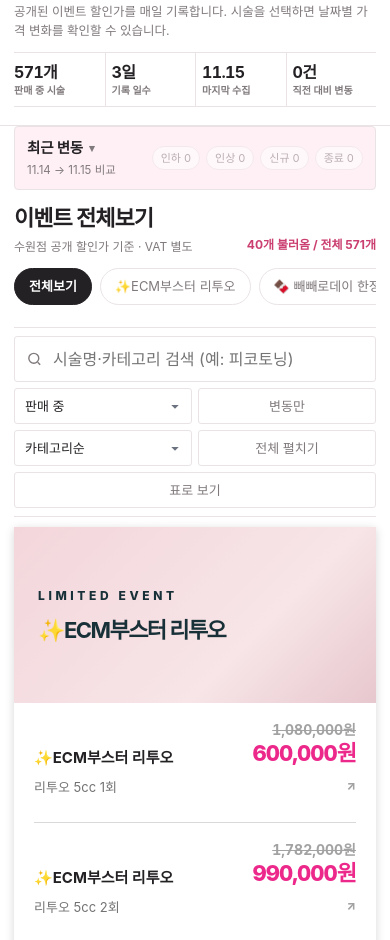
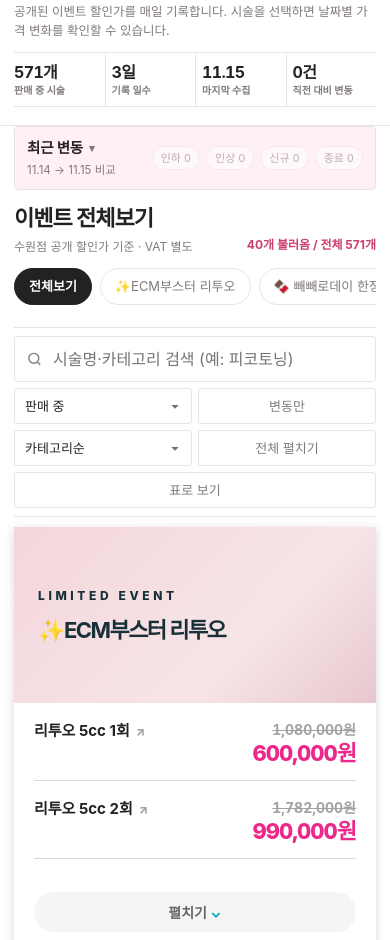
Before and after one commit to miv2/price-tracker, a plain HTML site: page index.html in a window 390 px wide. Shown: the part 150-1090 px from the top of the page. Drawn offline with Linux system fonts and the light colour scheme.

Commit message:
fix : 모바일 카드 가독성 및 맨위로 버튼 겹침 개선

```diff
--- a/assets/app.js
+++ b/assets/app.js
@@ -588,9 +588,6 @@ const DATA = (function () {
       line.setAttribute("aria-label", item.name + " 가격 추이 보기");
       const top = document.createElement("span");
       top.className = "event-line-top";
-      const categoryLabel = document.createElement("span");
-      categoryLabel.className = "event-category";
-      categoryLabel.textContent = item.category || "이벤트";
       const prices = document.createElement("span");
       prices.className = "event-prices";
       const listPrice = document.createElement("span");
@@ -600,7 +597,6 @@ const DATA = (function () {
       salePrice.className = "event-sale-price";
       salePrice.textContent = won(currentPrice(item));
       prices.append(listPrice, salePrice);
-      top.append(categoryLabel, prices);
       const name = document.createElement("span");
       name.className = "event-name";
       const nameText = document.createElement("span");
@@ -611,7 +607,17 @@ const DATA = (function () {
       openHint.setAttribute("aria-hidden", "true");
       openHint.textContent = "↗";
       name.append(nameText, openHint);
-      line.append(top, name);
+      if (compact) {
+        const categoryLabel = document.createElement("span");
+        categoryLabel.className = "event-category";
+        categoryLabel.textContent = item.category || "이벤트";
+        top.append(categoryLabel, prices);
+        line.append(top, name);
+      } else {
+        // 그룹 카드에서는 배너에 카테고리가 이미 있으므로 시술명을 제목 줄로 올린다.
+        top.append(name, prices);
+        line.appendChild(top);
+      }
       if (!item.active || isLow30(item)) {
         const extra = document.createElement("span");
         extra.className = "event-extra";
@@ -827,6 +833,7 @@ const DATA = (function () {
 
     previousFocusElement = document.activeElement;
     if (!dialog.open) dialog.showModal();
+    updateScrollBtn();
     const closeBtn = $("chartClose");
     if (closeBtn) closeBtn.focus();
     drawChart(item);
@@ -1185,6 +1192,7 @@ const DATA = (function () {
   function closeDialog() {
     const dialog = $("chartDialog");
     if (dialog.open) dialog.close();
+    updateScrollBtn();
     if (previousFocusElement && typeof previousFocusElement.focus === "function") {
       previousFocusElement.focus();
       previousFocusElement = null;
@@ -1243,12 +1251,22 @@ const DATA = (function () {
   });
 
   const scrollBtn = $("scrollTopBtn");
+  let lastScrollY = window.scrollY;
+  let scrollFrame = 0;
+
+  // 아래로 읽는 중이거나 상세 창이 열려 있을 때는 시술명·가격을 가리지 않도록 숨긴다.
+  function updateScrollBtn() {
+    scrollFrame = 0;
+    const y = window.scrollY;
+    const goingDown = y > lastScrollY + 2;
+    if (Math.abs(y - lastScrollY) > 2) lastScrollY = y;
+    const dialogOpen = $("chartDialog").open;
+    const show = y > 350 && !dialogOpen && !goingDown;
+    scrollBtn.style.display = show ? "flex" : "none";
+  }
+
   window.addEventListener("scroll", function () {
-    if (window.scrollY > 350) {
-      scrollBtn.style.display = "flex";
-    } else {
-      scrollBtn.style.display = "none";
-    }
+    if (!scrollFrame) scrollFrame = window.requestAnimationFrame(updateScrollBtn);
   }, { passive: true });
 
   scrollBtn.addEventListener("click", function () {
--- a/assets/style.css
+++ b/assets/style.css
@@ -225,7 +225,7 @@ details[open] .recent-head-left h2::after {
 .event-line { display: block; width: 100%; padding: 18px 0 12px; border: 0; border-bottom: 1px solid #d9d9d9; background: none; color: var(--text); text-align: left; font: inherit; cursor: pointer; }
 .event-line:hover .event-name, .event-line:focus-visible .event-name { color: var(--accent); }
 .event-line:focus-visible { outline: 2px solid var(--accent); outline-offset: -2px; }
-.event-line-top { display: flex; justify-content: space-between; align-items: end; gap: 8px; }
+.event-line-top { display: flex; justify-content: space-between; align-items: flex-start; gap: 8px; }
 .event-category { min-width: 0; font-size: 15px; font-weight: 750; line-height: 1.25; word-break: keep-all; }
 .event-prices { flex: none; display: flex; flex-direction: column; align-items: end; line-height: 1.3; font-variant-numeric: tabular-nums; }
 .event-list-price { min-height: 18px; color: #a2a2a2; font-size: 14px; font-weight: 700; text-decoration: line-through; }
@@ -234,6 +234,19 @@ details[open] .recent-head-left h2::after {
 .event-name-text { min-width: 0; margin: 0; font-size: inherit; font-weight: inherit; line-height: inherit; }
 .event-open { flex: none; color: #a2a2a2; font-size: 12px; font-weight: 800; line-height: 1.3; }
 .event-line:hover .event-open, .event-line:focus-visible .event-open { color: var(--accent); }
+/* 카테고리로 묶인 카드에서는 배너에 카테고리가 있으므로 시술명을 제목으로 보여 준다. */
+.event-card:not(.compact) .event-name {
+  display: block;
+  flex: 1 1 auto;
+  min-height: 0;
+  margin-top: 0;
+  color: var(--text);
+  font-size: 15px;
+  font-weight: 750;
+  line-height: 1.35;
+  word-break: keep-all;
+}
+.event-card:not(.compact) .event-open { margin-left: 6px; }
 .event-extra { display: block; margin-top: 3px; color: var(--accent); font-size: 11px; font-weight: 700; }
 .event-more { width: 100%; min-height: 40px; margin-top: auto; border: 0; border-radius: 999px; background: #f5f5f5; color: #656565; font: inherit; font-size: 14px; font-weight: 700; cursor: pointer; }
 .event-more:hover, .event-more:focus-visible { background: #ececec; outline: none; }
--- a/index.html
+++ b/index.html
@@ -4,11 +4,12 @@
 <meta charset="utf-8">
 <meta name="viewport" content="width=device-width, initial-scale=1, viewport-fit=cover">
 <meta name="apple-mobile-web-app-capable" content="yes">
+<meta name="mobile-web-app-capable" content="yes">
 <meta name="apple-mobile-web-app-status-bar-style" content="black-translucent">
 <meta name="theme-color" content="#ffffff">
 <link rel="icon" href="data:,">
 <title>피부과 가격 추적기 · 유앤아이의원 수원점</title>
-<link rel="stylesheet" href="assets/style.css?v=350ff4e280">
+<link rel="stylesheet" href="assets/style.css?v=620d33e97c">
 </head>
 <body>
 <div class="site-strip">YOU<span>&amp;</span>I <strong>SUWON</strong> · EVENT PRICE TRACKER</div>
@@ -142,6 +143,6 @@
 </dialog>
 
 <script src="assets/data.js?v=18d9805c51"></script>
-<script src="assets/app.js?v=350ff4e280"></script>
+<script src="assets/app.js?v=620d33e97c"></script>
 </body>
 </html>
--- a/tracker/templates/style.css
+++ b/tracker/templates/style.css
@@ -225,7 +225,7 @@ details[open] .recent-head-left h2::after {
 .event-line { display: block; width: 100%; padding: 18px 0 12px; border: 0; border-bottom: 1px solid #d9d9d9; background: none; color: var(--text); text-align: left; font: inherit; cursor: pointer; }
 .event-line:hover .event-name, .event-line:focus-visible .event-name { color: var(--accent); }
 .event-line:focus-visible { outline: 2px solid var(--accent); outline-offset: -2px; }
-.event-line-top { display: flex; justify-content: space-between; align-items: end; gap: 8px; }
+.event-line-top { display: flex; justify-content: space-between; align-items: flex-start; gap: 8px; }
 .event-category { min-width: 0; font-size: 15px; font-weight: 750; line-height: 1.25; word-break: keep-all; }
 .event-prices { flex: none; display: flex; flex-direction: column; align-items: end; line-height: 1.3; font-variant-numeric: tabular-nums; }
 .event-list-price { min-height: 18px; color: #a2a2a2; font-size: 14px; font-weight: 700; text-decoration: line-through; }
@@ -234,6 +234,19 @@ details[open] .recent-head-left h2::after {
 .event-name-text { min-width: 0; margin: 0; font-size: inherit; font-weight: inherit; line-height: inherit; }
 .event-open { flex: none; color: #a2a2a2; font-size: 12px; font-weight: 800; line-height: 1.3; }
 .event-line:hover .event-open, .event-line:focus-visible .event-open { color: var(--accent); }
+/* 카테고리로 묶인 카드에서는 배너에 카테고리가 있으므로 시술명을 제목으로 보여 준다. */
+.event-card:not(.compact) .event-name {
+  display: block;
+  flex: 1 1 auto;
+  min-height: 0;
+  margin-top: 0;
+  color: var(--text);
+  font-size: 15px;
+  font-weight: 750;
+  line-height: 1.35;
+  word-break: keep-all;
+}
+.event-card:not(.compact) .event-open { margin-left: 6px; }
 .event-extra { display: block; margin-top: 3px; color: var(--accent); font-size: 11px; font-weight: 700; }
 .event-more { width: 100%; min-height: 40px; margin-top: auto; border: 0; border-radius: 999px; background: #f5f5f5; color: #656565; font: inherit; font-size: 14px; font-weight: 700; cursor: pointer; }
 .event-more:hover, .event-more:focus-visible { background: #ececec; outline: none; }
```
Also changed, not shown: tracker/templates/app.js (+28 -10 lines), tracker/templates/index.html (+1 -0 lines).
